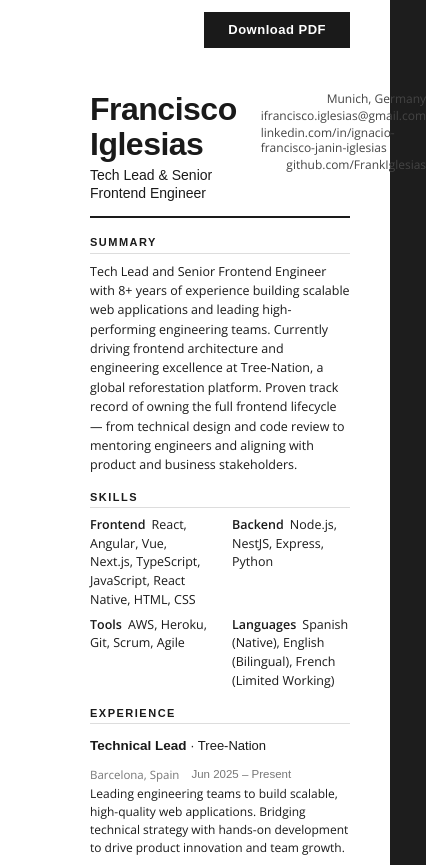
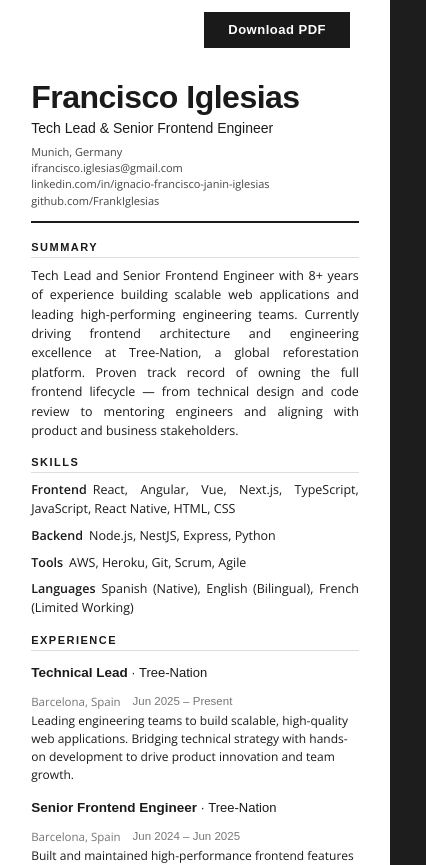
Before and after one commit to FrankIglesias/portfolio, a Next.js app: page /resume in a window 390 px wide. Shown: the top 865 px of the page, 426 px wide, since content can reach past the window. Built offline with nearby package versions, Linux system fonts and the light colour scheme.

Commit message:
Fix resume and positions

```diff
--- a/app/components/PortfolioSection.tsx
+++ b/app/components/PortfolioSection.tsx
@@ -33,9 +33,15 @@ export default function PortfolioSection() {
 		})
 			.then((res) => res.json())
 			.then((data: Repo[]) => {
-				setProjects(data);
+				// Sort by updated_at descending
+				const sorted = [...data].sort((a, b) => {
+					const aDate = new Date(a.updated_at as any);
+					const bDate = new Date(b.updated_at as any);
+					return bDate.getTime() - aDate.getTime();
+				});
+				setProjects(sorted);
 				const uniqueLangs = Object.keys(
-					data.reduce<Record<string, number>>((acc, project) => {
+					sorted.reduce<Record<string, number>>((acc, project) => {
 						if (project.language) acc[project.language] = 1;
 						return acc;
 					}, {}),
--- a/app/data/resume.ts
+++ b/app/data/resume.ts
@@ -67,6 +67,15 @@ export const experience: Position[] = [
 			'Leading engineering teams to build scalable, high-quality web applications. Bridging technical strategy with hands-on development to drive product innovation and team growth.',
 	},
 	{
+		title: 'Senior Frontend Engineer',
+		company: 'Tree-Nation',
+		location: 'Barcelona, Spain',
+		startDate: '2024-06',
+		endDate: '2025-06',
+		description:
+			"Built and maintained high-performance frontend features for Tree-Nation's platform, helping users and companies track their global reforestation impact through intuitive, modern interfaces.",
+	},
+	{
 		title: 'Podcast Co-Host',
 		company: 'Frontend Army',
 		location: 'Barcelona, Spain',
@@ -74,15 +83,6 @@ export const experience: Position[] = [
 		endDate: 'Present',
 		description:
 			'Co-hosting a Spanish-language podcast dedicated to frontend development, sharing practical insights, trends, and interviews with developers to inspire and grow the tech community.',
-	},
-	{
-		title: 'Senior Frontend Engineer',
-		company: 'Tree-Nation',
-		location: 'Barcelona, Spain',
-		startDate: '2024-06',
-		endDate: '2025-06',
-		description:
-			"Built and maintained high-performance frontend features for Tree-Nation's platform, helping users and companies track their global reforestation impact through intuitive, modern interfaces.",
 	},
 	{
 		title: 'Sr. Frontend Engineer',
--- a/app/resume/resume.module.css
+++ b/app/resume/resume.module.css
@@ -3,7 +3,7 @@
 	background: #fff;
 	color: #1a1a1a;
 	font-family: 'Georgia', serif;
-	padding-left: 50px;
+	padding-left: 24px;
 }
 
 /* Override the portfolio global styles that force color: #fff on all text elements */
@@ -20,7 +20,28 @@
 .container {
 	max-width: 780px;
 	margin: 0 auto;
-	padding: 32px 40px;
+	padding: 40px 64px;
+	box-sizing: border-box;
+}
+@media (max-width: 900px) {
+	.container {
+		padding: 32px 40px;
+	}
+}
+@media (max-width: 600px) {
+	.container {
+		padding: 20px 8vw !important;
+	}
+}
+@media (max-width: 600px) {
+	.container {
+		padding: 20px 20px;
+	}
+}
+@media (max-width: 600px) {
+	.container {
+		padding: 20px 12px;
+	}
 }
 
 /* Header */
@@ -100,6 +121,7 @@
 	line-height: 1.55;
 	color: #333;
 	margin: 0;
+	text-align: justify;
 }
 
 /* Skills */
@@ -109,6 +131,29 @@
 	gap: 6px 24px;
 	font-size: 12.5px;
 	font-family: 'Arial', sans-serif;
+	text-align: justify;
+}
+/* Mobile styles */
+@media (max-width: 600px) {
+	.page {
+		padding-left: 0;
+	}
+	.container {
+		padding: 16px 4px;
+	}
+	.header {
+		flex-direction: column;
+		gap: 8px;
+		align-items: flex-start;
+	}
+	.contact {
+		align-items: flex-start;
+		font-size: 11px;
+	}
+	.skillsGrid {
+		grid-template-columns: 1fr;
+		gap: 8px 0;
+	}
 }
 
 .skillLabel {
```
